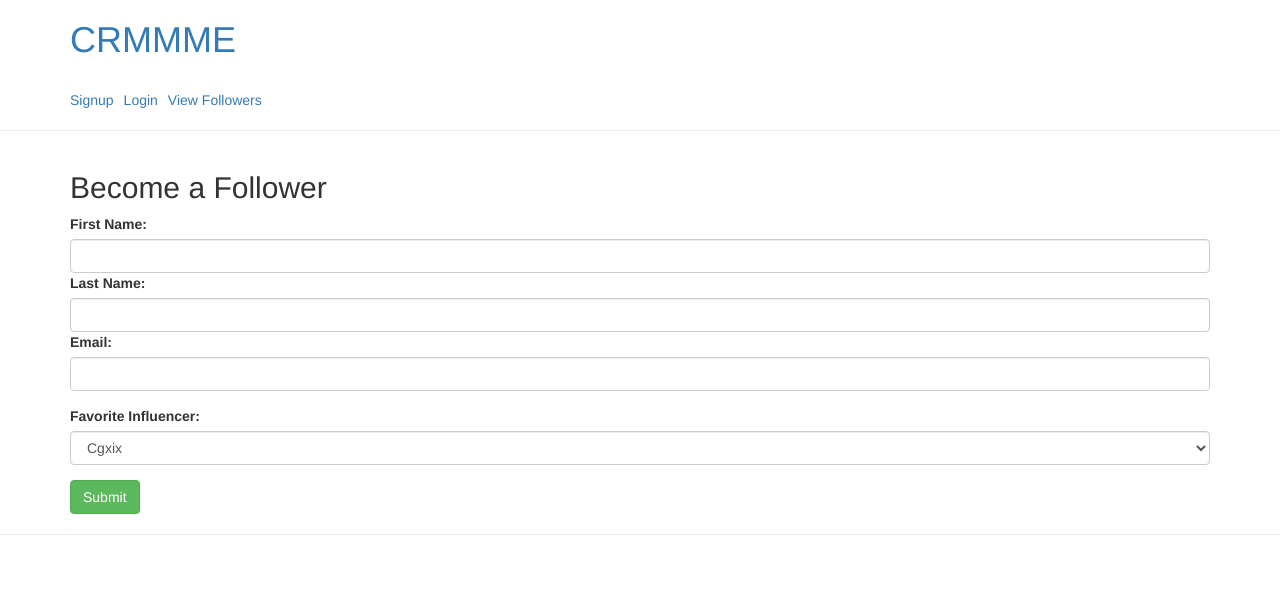
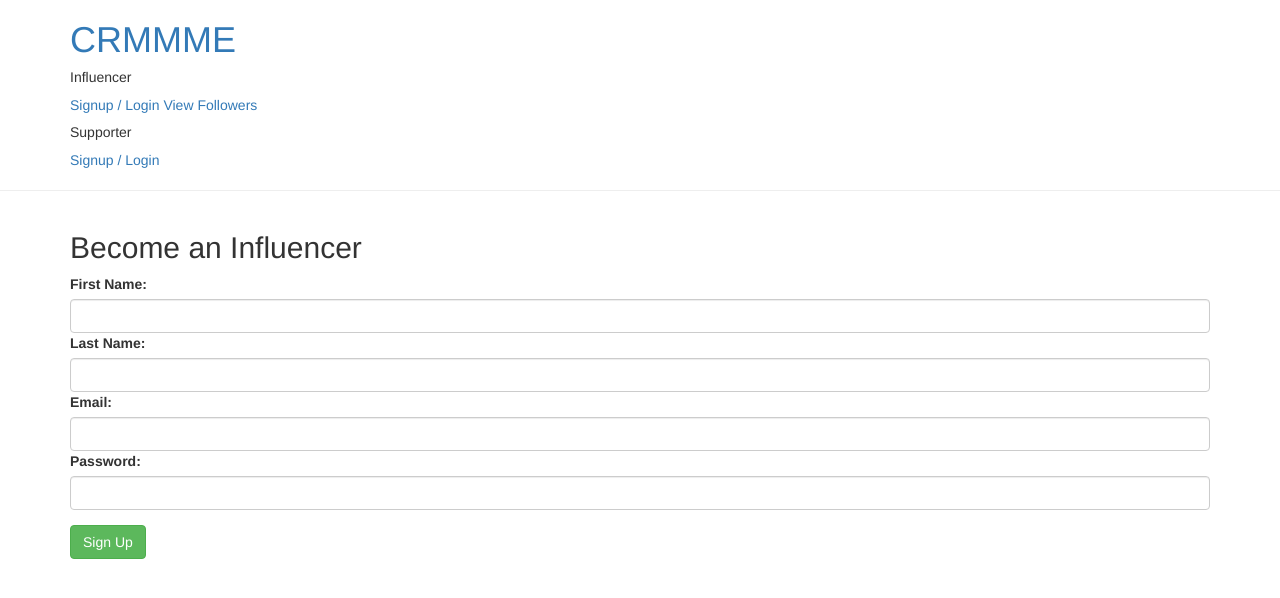
Before and after one commit to Woz-U-Group-Projects/team-goal-getters, an Angular app in the folder client/: page /influencer-signup in a window 1280 px wide. Before the commit this address led to /. Shown: the top 598 px of the page. Built offline with nearby package versions, Linux system fonts and the light colour scheme.

Commit message:
Created Navbar component and replaced html on home page with corresponding component route. Created seperate signup/login navs for Influencers & Supporters. Removed Supporter form from home screen. Included password input on Influencer signup form.

```diff
--- a/client/src/app/app-routing.module.ts
+++ b/client/src/app/app-routing.module.ts
@@ -7,8 +7,8 @@ import { AppComponent } from './app.component';
 
 
 const routes: Routes = [
-  { path: 'signup', component: InfluencerSignupComponent },
-  { path: 'login', component: InfluencerLoginComponent },
+  { path: 'influencer-signup', component: InfluencerSignupComponent },
+  { path: 'influencer-login', component: InfluencerLoginComponent },
   //{ path: 'follower/:id', component: FollowerDetailComponent },
   { path: 'followers', component: FollowerSignupComponent, data: { title: 'Followers List'}}
 ];
--- a/client/src/app/app.component.html
+++ b/client/src/app/app.component.html
@@ -1,16 +1,7 @@
-<div class="container">
-  <a href="/" class="nav-link"><h1>CRMMME</h1></a>
-  <nav>
-    <a routerLink="/signup" routerLinkActive="nav-item-active" class="nav-link">Signup</a>
-    <a routerLink="/login" routerLinkActive="nav-item-active" class="nav-link">Login</a>
-    <a routerLink="/followers" routerLinkActive="active" class="nav-link">View Followers</a>
-  </nav>
-</div>
-
-<hr>
-
-<app-follower-signup></app-follower-signup>
+<app-navbar></app-navbar>
 
 <hr>
 
 <router-outlet></router-outlet>
+
+<!-- <app-follower-signup></app-follower-signup> -->
--- a/client/src/app/app.module.ts
+++ b/client/src/app/app.module.ts
@@ -8,11 +8,12 @@ import { FollowerSignupComponent } from './components/follower-signup/follower-s
 import { FollowerListComponent } from './components/follower-list/follower-list.component';
 import { InfluencerSignupComponent } from './components/influencer-signup/influencer-signup.component';
 import { InfluencerLoginComponent } from './components/influencer-login/influencer-login.component';
+import { NavbarComponent } from './components/navbar/navbar.component';
 
 
 
 @NgModule({
-  declarations: [AppComponent, FollowerSignupComponent, FollowerListComponent, InfluencerSignupComponent, InfluencerLoginComponent],
+  declarations: [AppComponent, FollowerSignupComponent, FollowerListComponent, InfluencerSignupComponent, InfluencerLoginComponent, NavbarComponent],
   imports: [BrowserModule, AppRoutingModule, HttpClientModule, FormsModule],
   providers: [],
   bootstrap: [AppComponent]
--- a/client/src/app/components/influencer-signup/influencer-signup.component.html
+++ b/client/src/app/components/influencer-signup/influencer-signup.component.html
@@ -1,3 +1,16 @@
-<p>
-  signup-component works!
-</p>
+<div class="container">
+    <h2>Become an Influencer</h2>
+    <form (ngSubmit)="addFollower()" #followerForm="ngForm">
+      <div class="form-group">
+        <label for="fname">First Name:</label>
+        <input type="text" class="form-control" id="fname" required>
+        <label for="lname">Last Name:</label>
+        <input type="text" class="form-control" id="lname" required>
+        <label for="email">Email:</label>
+        <input type="email" class="form-control" id="email" required>
+        <label for="password">Password:</label>
+        <input type="text" class="form-control" id="password" required>
+      </div>
+      <button type="submit" class="btn btn-success" [disabled]="!followerForm.form.valid">Sign Up</button>
+    </form>
+  </div>
--- /dev/null
+++ b/client/src/app/components/navbar/navbar.component.html
@@ -0,0 +1,16 @@
+<div class="container">
+  <a href="/" class="nav-link"><h1>CRMMME</h1></a>
+  <nav>
+    <h5>Influencer</h5>
+    <a routerLink="/influencer-signup" routerLinkActive="nav-item-active" class="nav-link">Signup</a>
+    <a> / </a>
+    <a routerLink="/influencer-login" routerLinkActive="nav-item-active" class="nav-link">Login</a>
+    <a routerLink="/followers" routerLinkActive="active" class="nav-link"> View Followers </a>
+  </nav>
+  <nav>
+    <h5>Supporter</h5>
+    <a routerLink="/influencer-signup" routerLinkActive="nav-item-active" class="nav-link">Signup</a>
+    <a> / </a>
+    <a routerLink="/influencer-login" routerLinkActive="nav-item-active" class="nav-link">Login</a>
+  </nav>
+</div>
--- /dev/null
+++ b/client/src/app/components/navbar/navbar.component.ts
@@ -0,0 +1,15 @@
+import { Component, OnInit } from '@angular/core';
+
+@Component({
+  selector: 'app-navbar',
+  templateUrl: './navbar.component.html',
+  styleUrls: ['./navbar.component.css']
+})
+export class NavbarComponent implements OnInit {
+
+  constructor() { }
+
+  ngOnInit() {
+  }
+
+}
```
Also changed, not shown: client/src/app/components/navbar/navbar.component.css (added).
